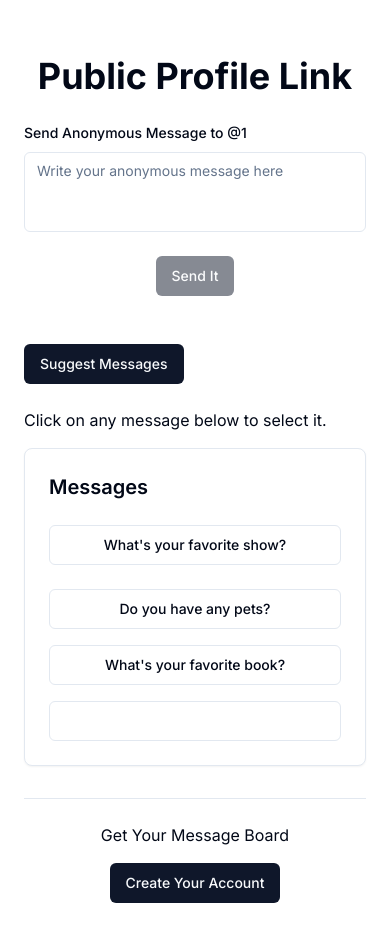
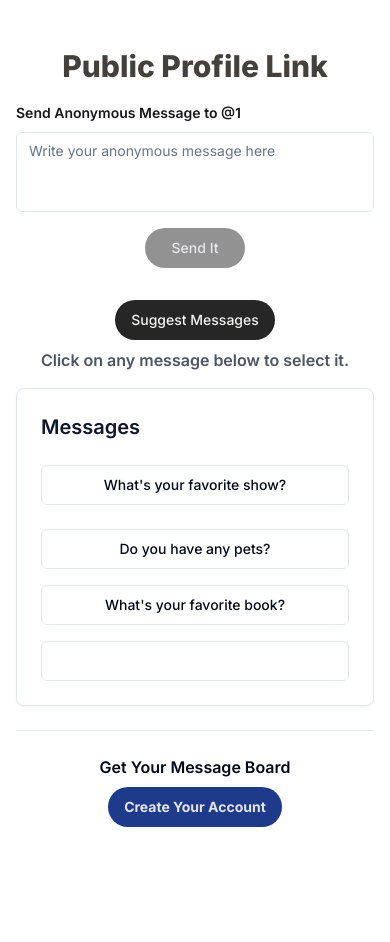
Before and after one commit to Farmaan16/anonsync, a Next.js app: page /u/1 in a window 390 px wide. Shown: the top 942 px of the page. After the commit the page ends 875 px from the top, so only its background shows below. Built offline with nearby package versions, Linux system fonts and the light colour scheme.

Commit message:
"Fixed some UI responsiveness"

```diff
--- a/src/app/(auth)/verify/[username]/page.tsx
+++ b/src/app/(auth)/verify/[username]/page.tsx
@@ -33,7 +33,7 @@ const VerifyAccount = () => {
         title: "success",
         description: response.data.message,
       });
-      router.replace("sign-in");
+      router.push("/api/sign-in");
     } catch (error) {
       console.log(error, "Error signing up");
       const axiosError = error as AxiosError<ApiResponse>;
--- a/src/app/u/[username]/page.tsx
+++ b/src/app/u/[username]/page.tsx
@@ -38,7 +38,6 @@ const initialMessageString = "What's your favorite show?|| Do you have any pets?
 export default function UserPage() {
 
   const [isLoading, setIsLoading] = useState(false)
-  // const[sugggestedMessages, setSuggestedMessages] = useState<string[]>(parseStringMessages(initialMessageString))
 
 
 
@@ -106,19 +105,23 @@ export default function UserPage() {
   }
 
   return (
-
-    <div className="container mx-auto my-8 p-6 bg-white rounded max-w-4xl">
-      <h1 className="text-4xl font-bold mb-6 text-center">
+    <div className="container mx-auto my-8 p-4 lg:p-6 bg-white rounded max-w-4xl">
+      <h1 className="text-3xl lg:text-4xl font-extrabold mb-4 lg:mb-6 text-center text-stone-700">
         Public Profile Link
       </h1>
       <Form {...form}>
-        <form onSubmit={form.handleSubmit(onSubmit)} className="space-y-6">
+        <form
+          onSubmit={form.handleSubmit(onSubmit)}
+          className="space-y-4 lg:space-y-6"
+        >
           <FormField
             control={form.control}
             name="content"
             render={({ field }) => (
               <FormItem>
-                <FormLabel>Send Anonymous Message to @{username}</FormLabel>
+                <FormLabel className="text-zinc-900 font-semibold">
+                  Send Anonymous Message to @{username}
+                </FormLabel>
                 <FormControl>
                   <Textarea
                     placeholder="Write your anonymous message here"
@@ -132,12 +135,19 @@ export default function UserPage() {
           />
           <div className="flex justify-center">
             {isLoading ? (
-              <Button disabled>
+              <Button
+                disabled
+                className="bg-zinc-800 text-zinc-300 rounded-3xl hover:bg-zinc-900 w-[] lg:w-auto"
+              >
                 <Loader2 className="mr-2 h-4 w-4 animate-spin" />
                 Please wait
               </Button>
             ) : (
-              <Button type="submit" disabled={isLoading || !messageContent}>
+              <Button
+                type="submit"
+                disabled={isLoading || !messageContent}
+                className="bg-zinc-800 text-zinc-300 rounded-3xl hover:bg-zinc-900 w-[100px] lg:w-auto"
+              >
                 Send It
               </Button>
             )}
@@ -145,20 +155,26 @@ export default function UserPage() {
         </form>
       </Form>
 
-      <div className="space-y-4 my-8">
+      <div className="space-y-4 my-6 lg:my-8">
         <div className="space-y-2">
+          <div className="flex flex-col items-center  lg:justify-start">
             <Button
               onClick={fetchSuggestedMessages}
-            className="my-4"
+              className="my-2 lg:my-4 bg-neutral-800 text-stone-100 rounded-3xl hover:bg-zinc-950 lg:mr-2 lg:w-auto"
               disabled={isSuggestLoading}
             >
               Suggest Messages
             </Button>
-          <p>Click on any message below to select it.</p>
+
+            <p className="text-gray-600 font-semibold text-center lg:text-left lg:mt-2">
+              Click on any message below to select it.
+            </p>
           </div>
+        </div>
+
         <Card>
           <CardHeader>
-            <h3 className="text-xl font-semibold">Messages</h3>
+            <h3 className="text-xl font-semibold text-slate-900">Messages</h3>
           </CardHeader>
           <CardContent className="flex flex-col space-y-4">
             {error ? (
@@ -168,7 +184,7 @@ export default function UserPage() {
                 <Button
                   key={index}
                   variant="outline"
-                  className="mb-2"
+                  className="mb-2 w-full lg:w-auto whitespace-normal"
                   onClick={() => handleMessageClick(message)}
                 >
                   {message}
@@ -180,9 +196,13 @@ export default function UserPage() {
       </div>
       <Separator className="my-6" />
       <div className="text-center">
-        <div className="mb-4">Get Your Message Board</div>
-        <Link href={'/sign-up'}>
-          <Button>Create Your Account</Button>
+        <div className="mb-2 lg:mb-4 font-semibold text">
+          Get Your Message Board
+        </div>
+        <Link href={"/sign-up"}>
+          <Button className="bg-blue-900 text-zinc-200 font-bold rounded-3xl hover:bg-blue-700 lg:w-auto">
+            Create Your Account
+          </Button>
         </Link>
       </div>
     </div>
```
Lines whose indentation alone changed are shown as unchanged.
